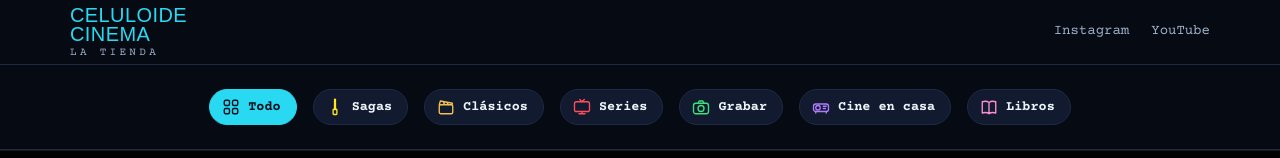
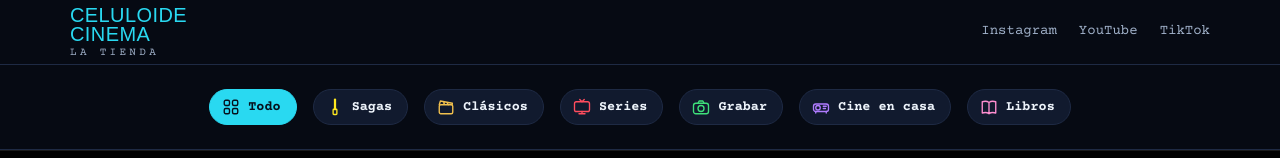
Before and after one commit to celuloidewebs/tienda, a plain HTML site: page index.html in a window 1280 px wide. Shown: the top 158 px of the page. Drawn offline with nearby package versions, Linux system fonts and the light colour scheme; a web font is replaced by a local one.

Commit message:
Enlace a TikTok
Co-Authored-By: Claude Opus 5.5 <noreply@anthropic.com>

```diff
--- a/index.html
+++ b/index.html
@@ -413,6 +413,7 @@ footer .marca{font-size:18px}
     <nav>
       <a href="https://www.instagram.com/celuloidecinema" target="_blank" rel="noopener">Instagram</a>
       <a href="https://www.youtube.com/@celuloidecinema" target="_blank" rel="noopener">YouTube</a>
+      <a href="https://www.tiktok.com/@celuloidecinema4" target="_blank" rel="noopener">TikTok</a>
     </nav>
   </div>
   <nav class="secnav" aria-label="Categorías de la tienda">
```
